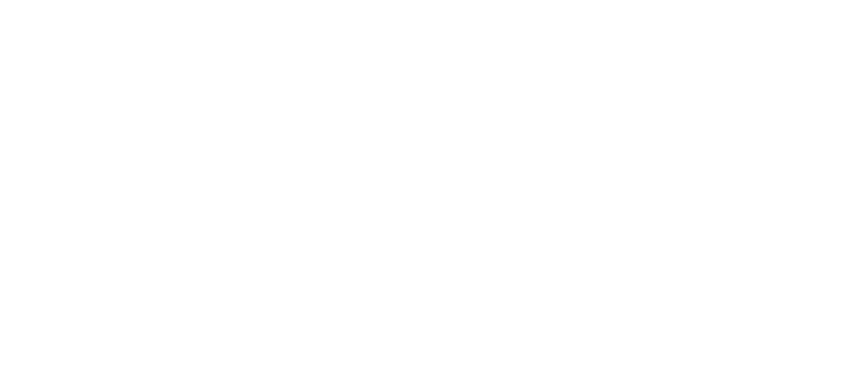
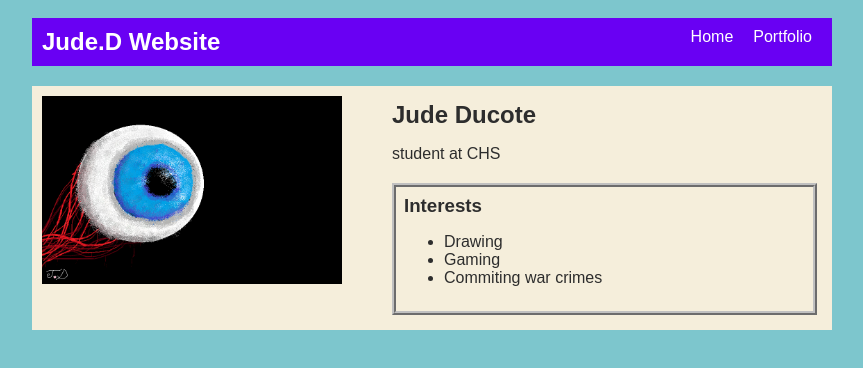
Before and after one commit to Grape-juice1/Grape-juice1.github.io, a plain HTML site: page index.html in a window 1280 px wide. Shown: the whole page, without its empty margins (208-1071 px from the left). Drawn offline with Linux system fonts and the light colour scheme.

Commit message:
add index.html and css file

```diff
--- a/index.html
+++ b/index.html
@@ -1,13 +1,48 @@
 <!DOCTYPE html>
 <html>
   <head>
-    <title>CHANGE ME</title>
+    <title>Jude Website :3</title>
+     <link rel="stylesheet" href="style.css" />
+    <style>
+      .sidebar-img {
+        width:300px;
+
+      }
+    </style>
   </head>
 
   <body>
     <!-- All content goes here -->
     <div id="all-contents">
+  <nav>
+<h1>Jude.D Website</h1>
+<ul id="nav-ul">
+  <li class="nav-li">
+  <a href="index.html">Home</a>
+</li>
+<li class="nav-li">
+  <a href="portfolio.html">Portfolio</a>
+</li>
+</ul>
+  </nav>
 
+  <main>
+ <div class="sidebar">
+  <img class="sidebar-img"  src="assets/eye.png">
+  </div>
+    <div class="content">
+<h2>Jude Ducote</h2>
+<p>student at CHS</p>
+<div id="interests">
+<h3>Interests</h3>
+<ul>
+  <li>Drawing</li>
+  <li>Gaming</li>
+  <li>Commiting war crimes</li>
+</ul>
+</div>
+  </div>
+  </main>
     </div>
   </body>
 </html>
--- a/style.css
+++ b/style.css
@@ -0,0 +1,77 @@
+body{
+    background: rgb(125, 198, 205);
+    color: rgb(45, 45, 45);
+    padding: 10px;
+    font-family: Arial, sans-serif;
+}
+
+#all-contents {
+    max-width: 800px;
+    margin: auto;
+}
+
+/* navigation menu */
+nav {
+    background: rgb(105, 0, 243);
+    margin: 0 auto;
+    display: flex;
+    padding: 10px;
+      margin-bottom: 20px;
+}
+
+h1 {
+    display: flex;
+    align-items: center;
+    color: white;
+    flex: 1;
+    margin: 0;
+}
+
+#nav-ul {
+    list-style-type: none;
+    margin: 0;
+    padding: 0;
+    display: flex;
+}
+
+.nav-li {
+    display: inline-block;
+    padding: 0 10px;
+}
+
+a {
+    text-decoration: none;
+    color: #fff;
+}
+
+/* main container area beneath menu */
+main {
+    background: rgb(245, 238, 219);
+    display: flex;
+    margin-top: 20px;
+}
+
+.sidebar {
+    margin-right: 25px;
+    padding: 10px;
+}
+
+.sidebar-img {
+    width: 200px;
+}
+
+.content {
+    flex: 1;
+    padding: 15px;
+}
+
+/* interests section styles */
+#interests {
+    border: 4px silver ridge;
+    padding: 8px;
+    margin-top: 20px;
+}
+
+h2, h3 {
+    margin: 0px;
+}
```
Also changed, not shown: assets/eye.png (added).
